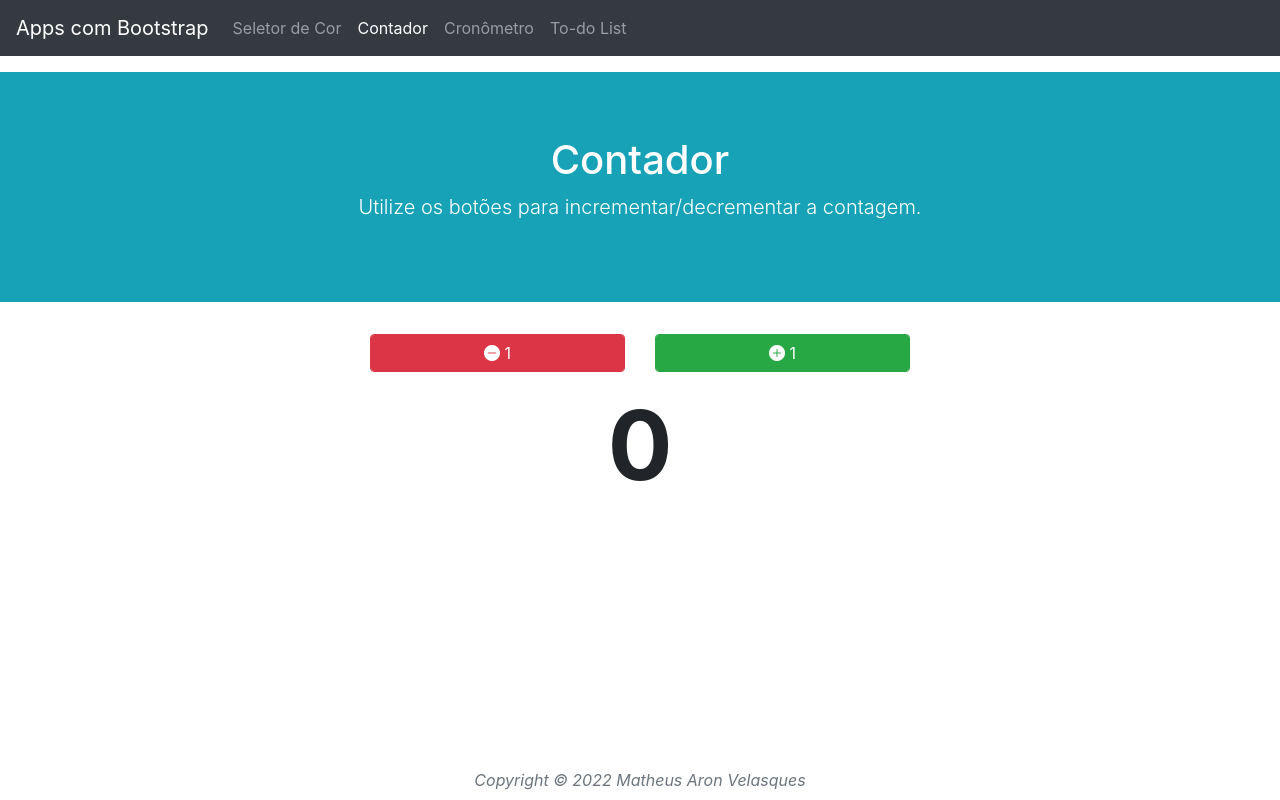
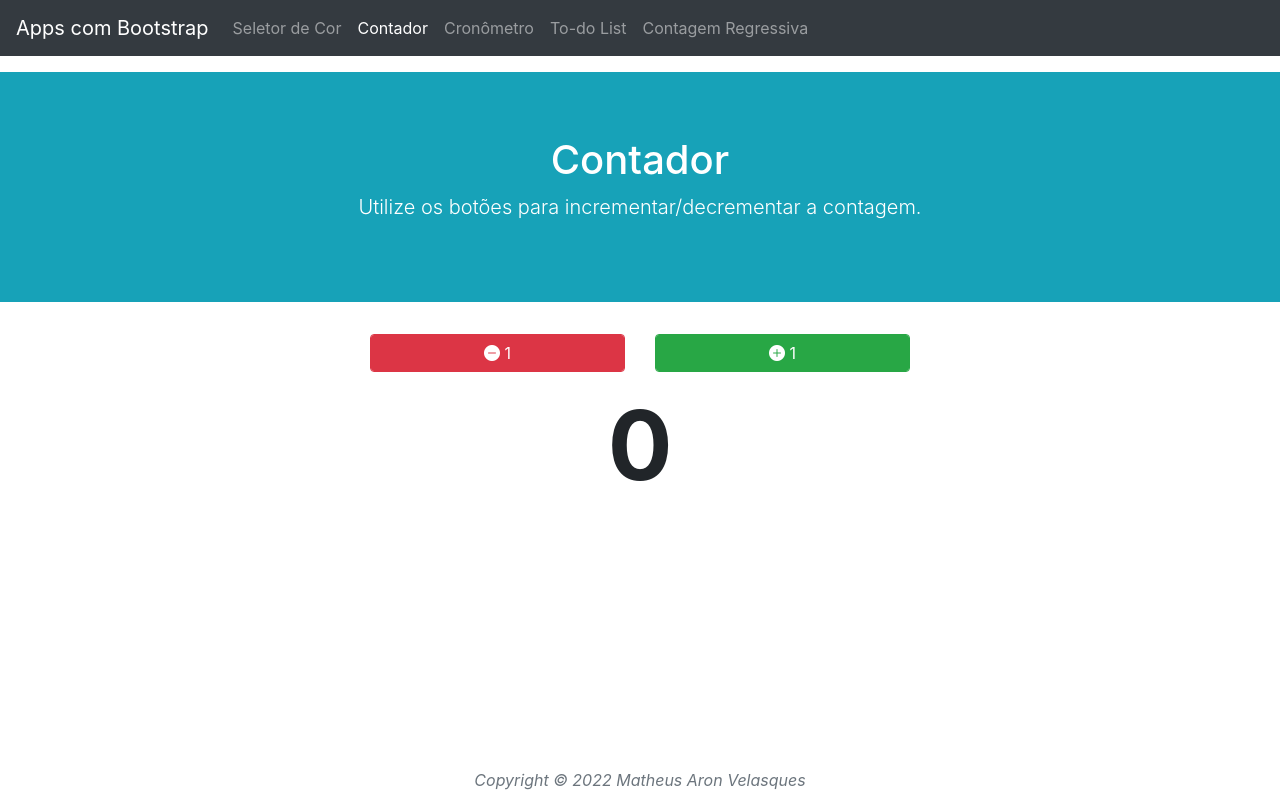
Before and after one commit to matheusvelasques/POS_UTFPR-Trabalho3---Aulas-5-e-6-, a website built with Parcel: page Codigo/contador.html in a window 1280 px wide. Built offline with nearby package versions, Linux system fonts and the light colour scheme.

```diff
--- a/Codigo/contador.html
+++ b/Codigo/contador.html
@@ -71,6 +71,14 @@
               To-do List
             </a>
           </li>
+          <li class="nav-item">
+            <a
+              href="/contagemRegressiva.html"
+              class="nav-link"
+            >
+              Contagem Regressiva
+            </a>
+          </li>
         </ul>
       </div>
     </nav>
```
Also changed, not shown: Codigo/cronometro.html (+8 -0 lines), Codigo/js/contagemRegressiva.js (+9 -17 lines), Codigo/to-do-list.html (+8 -0 lines), Codigo/dist/contador.html, Codigo/dist/cronometro.html, Codigo/dist/to-do-list.html, README.md, 2 other files.
